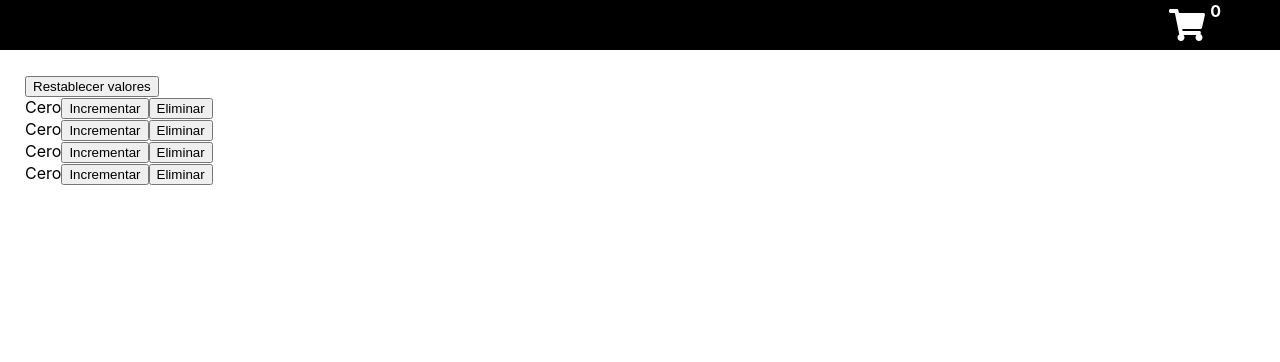
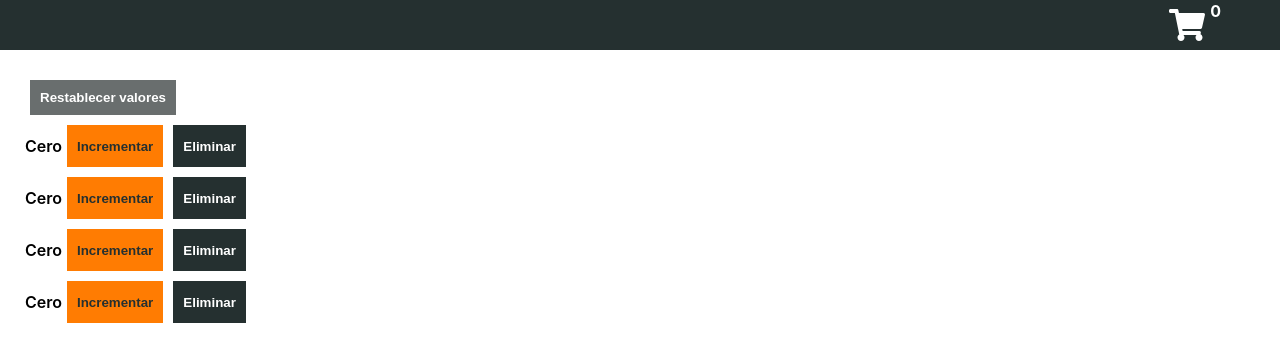
Before and after one commit to daniemc/react-example, a React (Create React App) app: page / in a window 1280 px wide. Shown: the top 362 px of the page. Built offline with nearby package versions, Linux system fonts and the light colour scheme.

Commit message:
add styles to App, counters and counter. change some navBar styles

```diff
--- a/src/App.css
+++ b/src/App.css
@@ -1,3 +1,30 @@
 .container {
   padding: 25px;
 }
+
+.btn {
+  font-weight: 700;
+  border: 0px;
+  padding: 10px;
+  cursor: pointer;
+  margin: 5px;
+}
+
+.btn:hover {
+  opacity: 0.9;
+}
+
+.btn-pri {
+  background-color: #ff7c02;
+  color: #253030;
+}
+
+.btn-sec {
+  background-color: #253030;
+  color: #fff;
+}
+
+.btn-trh {
+  background-color: #696e6e;
+  color: #fff;
+}
--- /dev/null
+++ b/src/components/counter.css
@@ -0,0 +1,9 @@
+.counter {
+  display: flex;
+}
+
+.bdg {
+  min-width: 35px;
+  text-align: center;
+  font-weight: 600;
+}
--- a/src/components/counter.jsx
+++ b/src/components/counter.jsx
@@ -1,4 +1,5 @@
 import React, { Component } from "react";
+import "./counter.css";
 
 class Counter extends Component {
   formatCount() {
@@ -14,17 +15,17 @@ class Counter extends Component {
 
   render() {
     return (
-      <div>
-        <span className={this.getBadgeClasses()}>{this.formatCount()}</span>
+      <div className="counter">
+        <p className={`bdg ${this.getBadgeClasses()}`}>{this.formatCount()}</p>
         <button
           onClick={() => this.props.onIncrementCounter(this.props.counter)}
-          className=""
+          className="btn btn-pri"
         >
           Incrementar
         </button>
         <button
           onClick={() => this.props.onDeleteQty(this.props.counter.id)}
-          className=""
+          className="btn btn-sec"
         >
           Eliminar
         </button>
--- a/src/components/counters.jsx
+++ b/src/components/counters.jsx
@@ -11,9 +11,10 @@ class Counters extends Component {
 
     return (
       <div>
-        <button onClick={onResetQty} className="">
+        <button onClick={onResetQty} className="btn btn-trh">
           Restablecer valores
         </button>
+        <div className="counters-group">
           {counters.length > 0 &&
             counters.map(counter => (
               <Counter
@@ -24,6 +25,7 @@ class Counters extends Component {
               />
             ))}
         </div>
+      </div>
     );
   }
 }
--- a/src/components/navbar.css
+++ b/src/components/navbar.css
@@ -4,7 +4,7 @@
   justify-content: flex-end;
   align-items: center;
   width: 100%;
-  background-color: black;
+  background-color: #253030;
   color: white;
 }
 
```
Lines whose indentation alone changed are shown as unchanged.
